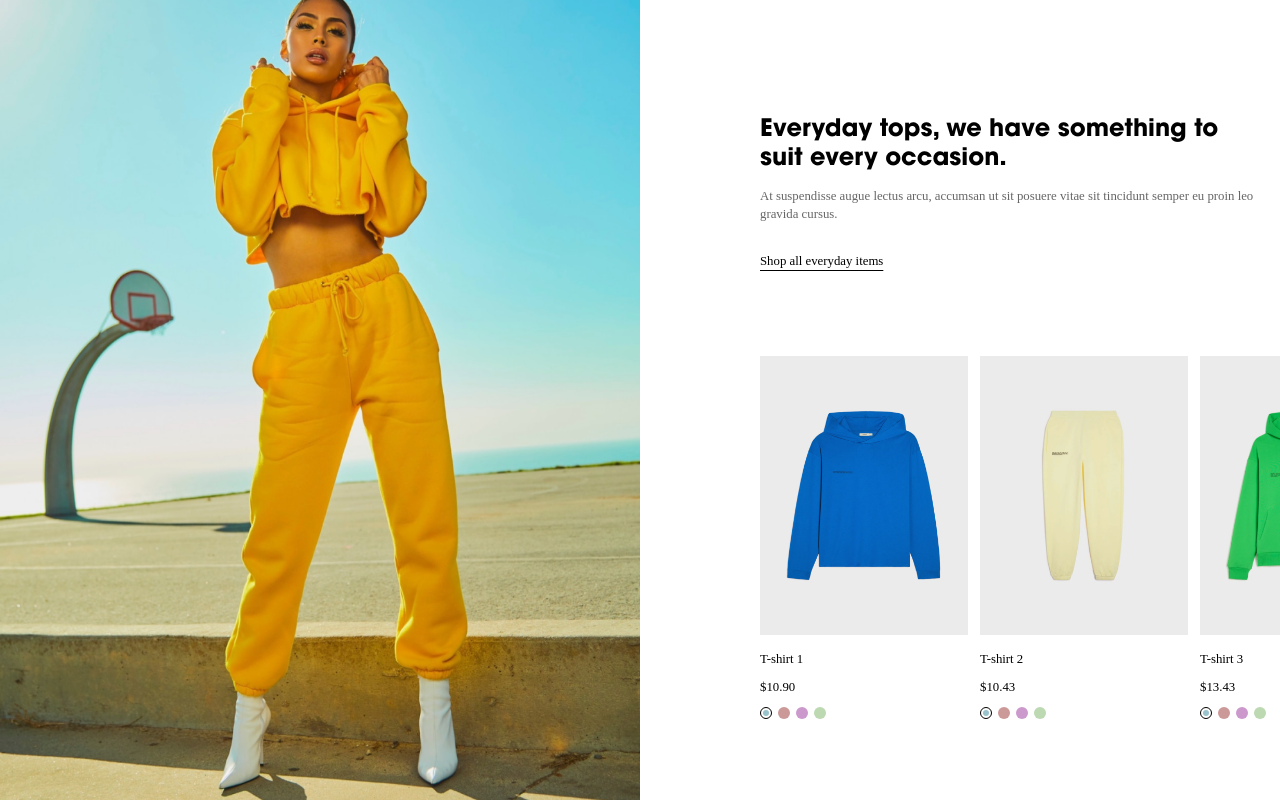
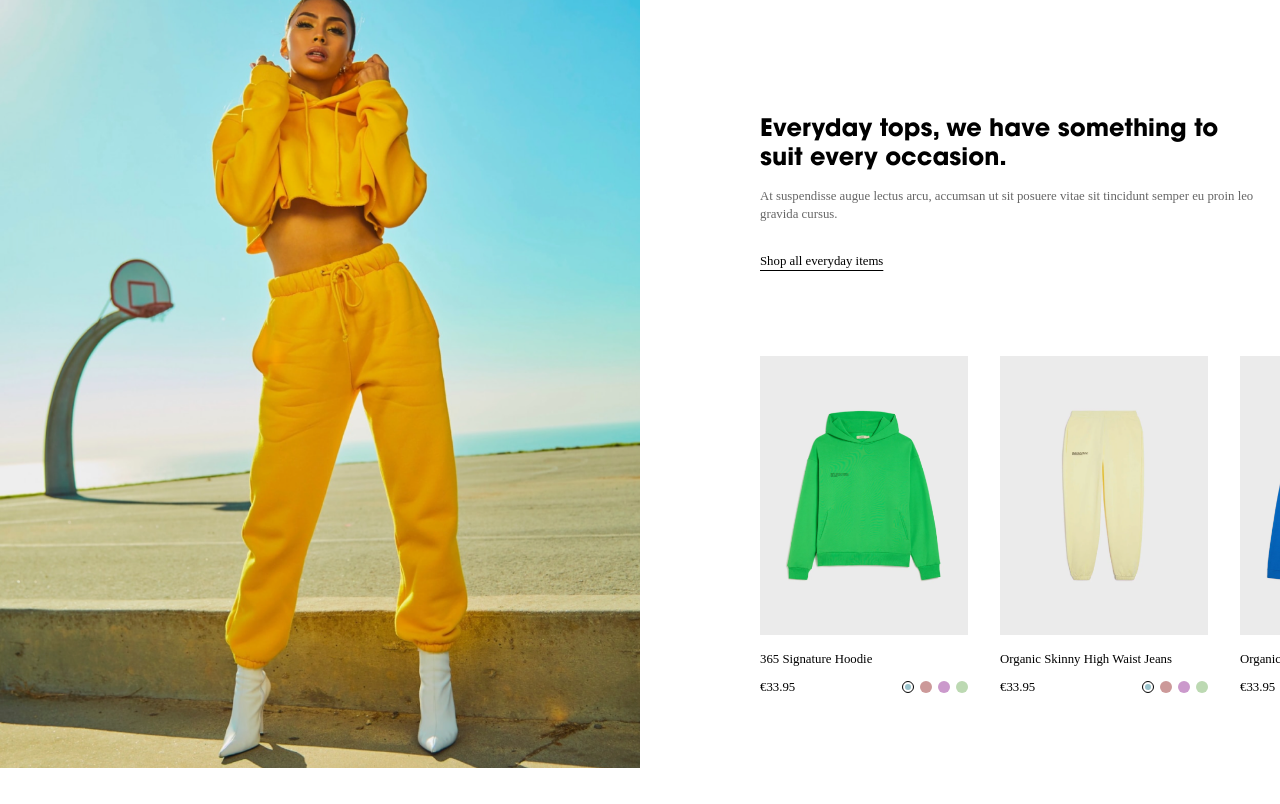
Before and after one commit to Othmanosx/digifist-dev, a React (Vite) app: page / in a window 1280 px wide. Built offline with nearby package versions, Linux system fonts and the light colour scheme; a web font is replaced by a local one.

Commit message:
Fix: fix responsiveness

```diff
--- a/src/components/Item.tsx
+++ b/src/components/Item.tsx
@@ -11,6 +11,7 @@ export default function Item({ item }: Props) {
     <div className="item">
       <img src={item.image} alt="item image" />
       <p>{item.title}</p>
+      <div className="details">
         <p>{item.price}</p>
         <div className="colors">
           {item.colors.map((color) => (
@@ -23,5 +24,6 @@ export default function Item({ item }: Props) {
           ))}
         </div>
       </div>
+    </div>
   )
 }
--- a/src/data/index.ts
+++ b/src/data/index.ts
@@ -1,23 +1,23 @@
 export const items = [
   {
     id: 1,
-    title: "T-shirt 1",
-    price: "$10.90",
-    image: "/src/assets/bg1.png",
+    title: "365 Signature Hoodie",
+    price: "€33.95",
+    image: "/src/assets/bg3.png",
     colors: ["#99C3CC", "#CC9999", "#CB99CC", "#BCD9B2"],
   },
   {
     id: 2,
-    title: "T-shirt 2",
-    price: "$10.43",
+    title: "Organic Skinny High Waist Jeans",
+    price: "€33.95",
     image: "/src/assets/bg2.png",
     colors: ["#99C3CC", "#CC9999", "#CB99CC", "#BCD9B2"],
   },
   {
-    id: 2,
-    title: "T-shirt 3",
-    price: "$13.43",
-    image: "/src/assets/bg3.png",
+    id: 3,
+    title: "Organic Skinny High Waist Jeans",
+    price: "€33.95",
+    image: "/src/assets/bg1.png",
     colors: ["#99C3CC", "#CC9999", "#CB99CC", "#BCD9B2"],
   },
 ]
--- a/src/index.scss
+++ b/src/index.scss
@@ -98,6 +98,12 @@ span {
     height: auto;
   }
 }
+.details {
+  display: block;
+  p {
+    margin: 8px 0;
+  }
+}
 .colors {
   display: flex;
   gap: 6px;
@@ -132,12 +138,13 @@ span {
   }
   .bg-container {
     width: 50vw;
-    height: 100vh;
+    height: 100%;
     position: unset;
   }
   .bg-image {
     width: 100%;
     height: 100%;
+    display: block;
   }
   .overlay {
     display: none;
@@ -146,9 +153,18 @@ span {
     padding: 0px;
     padding-left: 120px;
     padding-right: 120px;
+    gap: 2rem;
   }
   .item {
     min-width: 52%;
+  }
+  .details {
+    display: flex;
+    justify-content: space-between;
+    align-items: center;
+    p {
+      margin: 0;
+    }
   }
   .header {
     * {
```
Lines whose indentation alone changed are shown as unchanged.
